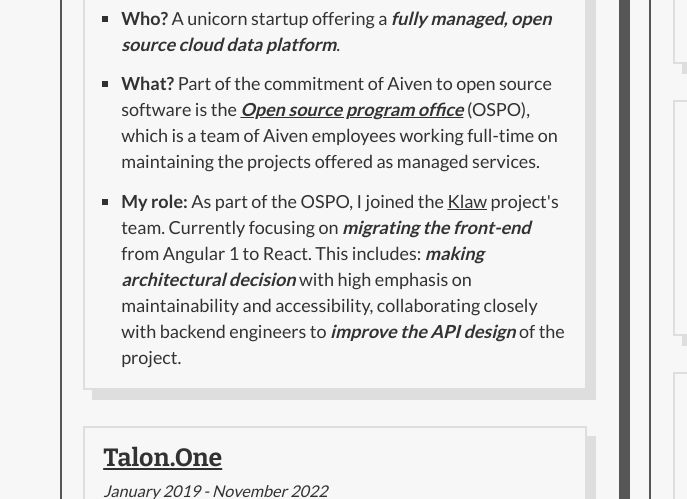
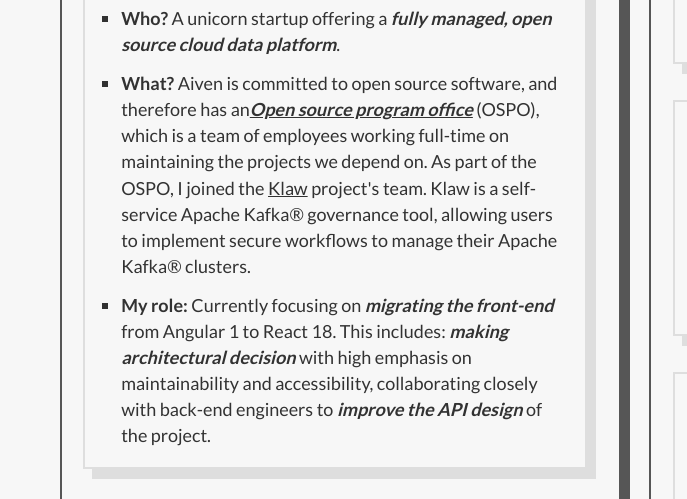
Before and after one commit to mathieu-anderson/gatsby-personal-website, a Gatsby site: page / in a window 1280 px wide. Shown: the part 759-1258 px from the top of the page, 0-687 px from the left. Built offline with nearby package versions, Linux system fonts and the light colour scheme; Gatsby itself is replaced by a stand-in of ours.

Commit message:
Fix copy
Signed-off-by: Mathieu Anderson <mathieu.anderson@aiven.io>

```diff
--- a/src/components/BoxJobs.js
+++ b/src/components/BoxJobs.js
@@ -71,24 +71,29 @@
             <Emphasis>fully managed, open source cloud data platform</Emphasis>.
           </li>
           <li>
-            <em>What?</em> Part of the commitment of Aiven to open source
-            software is the{" "}
+            <em>What?</em> Aiven is committed to open source software, and
+            therefore has an
             <Emphasis>
               <a href="https://aiven.io/open-source-program-office">
                 Open source program office
               </a>
             </Emphasis>{" "}
-            (OSPO), which is a team of Aiven employees working full-time on
-            maintaining the projects offered as managed services.
+            (OSPO), which is a team of employees working full-time on
+            maintaining the projects we depend on. As part of the OSPO, I joined
+            the <a href="https://github.com/aiven/klaw">Klaw</a> project's team.
+            Klaw is a self-service Apache Kafka® governance tool, allowing users
+            to implement secure workflows to manage their Apache Kafka®
+            clusters.
           </li>
           <li>
-            <em>My role:</em> As part of the OSPO, I joined the{" "}
-            <a href="https://github.com/aiven/klaw">Klaw</a> project's team.
-            Currently focusing on <Emphasis>migrating the front-end</Emphasis>{" "}
-            from Angular 1 to React. This includes:{" "}
+            <em>My role: </em>
+            Currently focusing on <Emphasis>
+              migrating the front-end
+            </Emphasis>{" "}
+            from Angular 1 to React 18. This includes:{" "}
             <Emphasis>making architectural decision</Emphasis> with high
             emphasis on maintainability and accessibility, collaborating closely
-            with backend engineers to{" "}
+            with back-end engineers to{" "}
             <Emphasis>improve the API design</Emphasis> of the project.
           </li>
         </ul>
```
